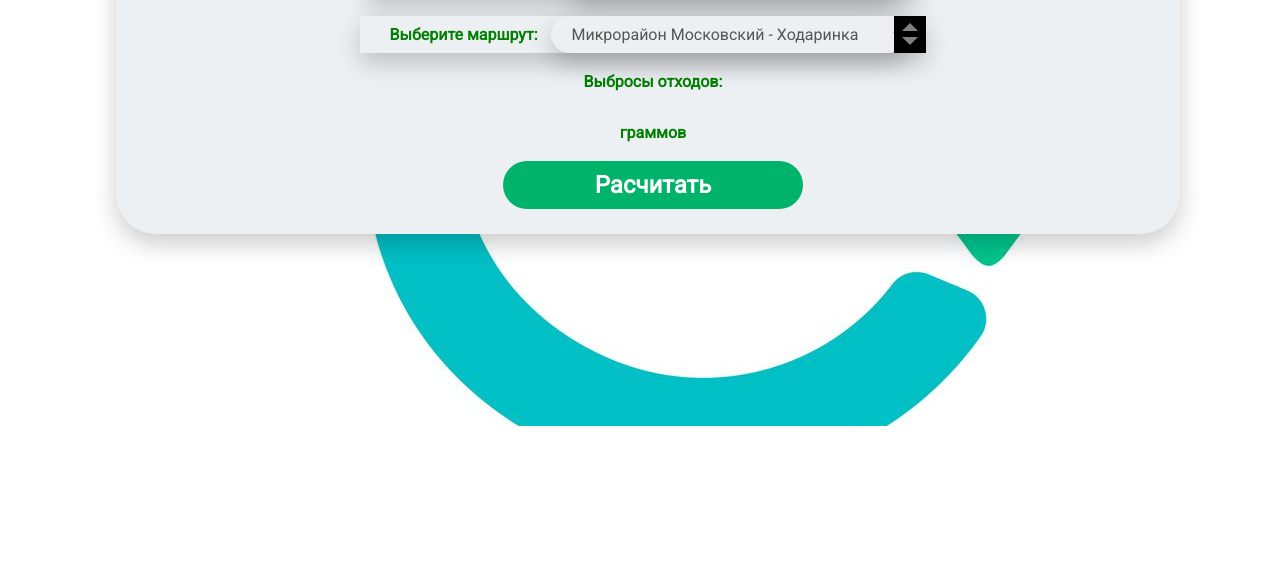
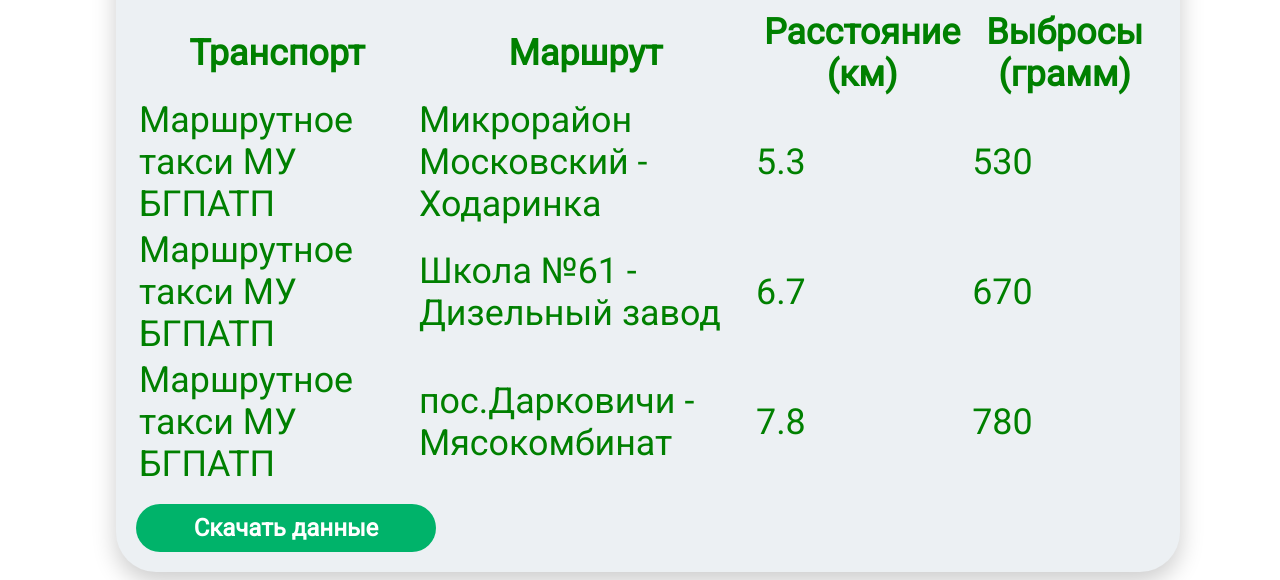
Before and after one commit to SyominAM/CO2, a plain HTML site: page index.html in a window 1280 px wide. Shown: the part 390-970 px from the top of the page. Before the commit the page ends 816 px from the top, so only its background shows below. Drawn offline with Linux system fonts and the light colour scheme.

Commit message:
Add files via upload

```diff
--- a/app.js
+++ b/app.js
@@ -9,29 +9,85 @@ const routes = {
     "пос.Дарковичи - Мясокомбинат": 7.8,
 };
 
-
 const select_state = document.getElementById("select-state");
 const select_route = document.getElementById("select-route");
 
 for (const state in states) {
-  let newOption = new Option(state, state);
-  select_state.add(newOption, undefined);
+    let newOption = new Option(state, state);
+    select_state.add(newOption, undefined);
 }
 
-for (const route in routes) {
-    let newOption = new Option(route, route);
-    select_route.add(newOption, undefined);
+// No need for a separate route selection functionality as all routes will be displayed
+
+function calculateEmissions(state, route) {
+    const co2PerKm = states[state];
+    const distance = routes[route];
+    const wasteEmissionFactor = 0.5;
+    return Math.round(co2PerKm * distance * wasteEmissionFactor); // Round to nearest integer
 }
 
-function onSubmition() {
-    const selectedState = select_state.options[select_state.selectedIndex].text;
-    const selectedRoute = select_route.options[select_route.selectedIndex].text;
+function displayEmissionsTable() {
+    const tableBody = document.getElementById("emissions-table").getElementsByTagName("tbody")[0];
+    tableBody.innerHTML = ""; // Clear table contents before adding new rows
 
-    // Расчет выбросов
-    const co2PerKm = states[selectedState];
-    const distance = routes[selectedRoute];
-    const wasteEmissionFactor = 0.5;
-    const wasteEmissions = co2PerKm * distance * wasteEmissionFactor;
+    for (const route in routes) {
+        const state = select_state.value;
+        const distance = routes[route];
+        const emissions = calculateEmissions(state, route);
 
-    document.getElementById("output-route").textContent = wasteEmissions;
+        const tableRow = document.createElement("tr");
+        const stateCell = document.createElement("td");
+        stateCell.textContent = state;
+        tableRow.appendChild(stateCell);
+
+        const routeCell = document.createElement("td");
+        routeCell.textContent = route;
+        tableRow.appendChild(routeCell);
+
+        const distanceCell = document.createElement("td");
+        distanceCell.textContent = distance;
+        tableRow.appendChild(distanceCell);
+
+        const emissionsCell = document.createElement("td");
+        emissionsCell.textContent = emissions;
+        tableRow.appendChild(emissionsCell);
+
+        tableBody.appendChild(tableRow);
+    }
 }
+
+// Download button functionality
+function downloadEmissionsData() {
+    const tableBody = document.getElementById("emissions-table").getElementsByTagName("tbody")[0];
+    const rows = tableBody.querySelectorAll("tr");
+
+    // Build the text file content
+    let dataText = "";
+    for (const row of rows) {
+        const cells = row.querySelectorAll("td");
+        const text = [...cells].map(cell => cell.textContent).join("\t"); // Use tab separator
+        dataText += text + "\n";
+    }
+
+    // Create a Blob object with the data
+    const blob = new Blob([dataText], { type: "text/plain" });
+
+    // Create a link element (invisible) to trigger download
+    const link = document.createElement("a");
+    link.href = URL.createObjectURL(blob);
+    link.download = "emissions_data.txt";
+    link.style.display = "none";
+    document.body.appendChild(link);
+
+    // Simulate a click to initiate download
+    link.click();
+
+    // Clean up the link element
+    document.body.removeChild(link);
+}
+
+// Add event listener to the download button
+document.getElementById("download-button").addEventListener("click", downloadEmissionsData);
+
+// Initial table population on page load
+displayEmissionsTable();
--- a/index.html
+++ b/index.html
@@ -3,18 +3,15 @@
 <head>
     <meta charset="UTF-8" />
     <meta name="viewport" content="width=device-width, initial-scale=1.0" />
-    <!-- google fonts -->
     <link
             href="https://fonts.googleapis.com/css2?family=Lato:wght@700&family=Roboto&display=swap"
             rel="stylesheet"
     />
-    <!-- font awesome -->
     <link
             rel="stylesheet"
             integrity="sha384-HzLeBuhoNPvSl5KYnjx0BT+WB0QEEqLprO+NBkkk5gbc67FTaL7XIGa2w1L0Xbgc"
             crossorigin="anonymous"
     />
-    <!-- css file -->
     <link rel="stylesheet" href="style.css" />
     <title>CO2 Calculator</title>
     <link rel="icon" href="static/icon.svg">
@@ -32,21 +29,23 @@
             <select name="state" id="select-state"></select>
             <span class="custom-arrow"></span>
         </div>
-<br>
-        <div class="custom-select">
-          <label for="select-route">Выберите маршрут:</label>
-          <select name="route" id="select-route"></select>
-          <span class="custom-arrow"></span>
-        </div>
-        <br>
-        Выбросы отходов:
-        <p id="output-route"></p>
-        граммов
-        <br>
-        <br>
-        <button class="submit-btn" onclick="onSubmition()">Расчитать</button>
     </div>
 
+    <h3>Выбросы CO2 по маршрутам</h3>
+
+    <table id="emissions-table" class="smaller-font">
+        <thead>
+        <tr>
+            <th>Транспорт</th>
+            <th>Маршрут</th>
+            <th>Расстояние (км)</th>
+            <th>Выбросы (грамм)</th>
+        </tr>
+        </thead>
+        <tbody></tbody>
+    </table>
+
+    <button id="download-button" class="submit-btn">Скачать данные</button>
 </div>
 
 <script src="app.js"></script>
--- a/style.css
+++ b/style.css
@@ -69,6 +69,10 @@ select {
   box-shadow: 0 10px 25px rgba(0, 0, 0, 0.2);
   padding: 0px 20px;
   margin-right: 20px;
+}
+
+.smaller-font td, .smaller-font th {
+  font-size: 0.7em; /* Reduce font size by 50% */
 }
 
 .custom-select label {
```
Lines whose indentation alone changed are shown as unchanged.
